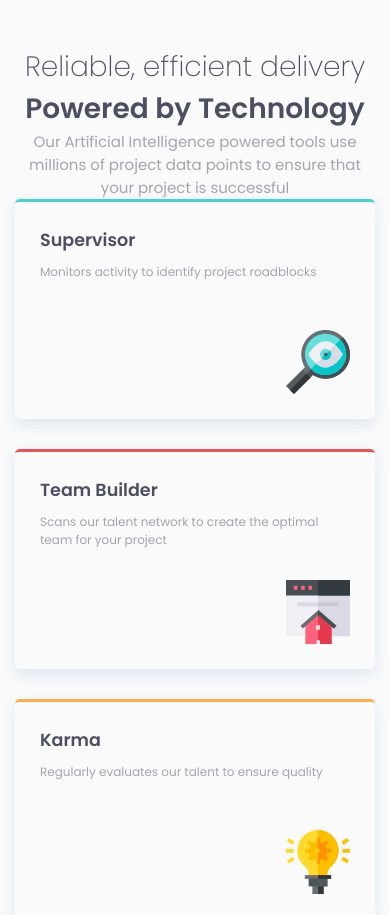
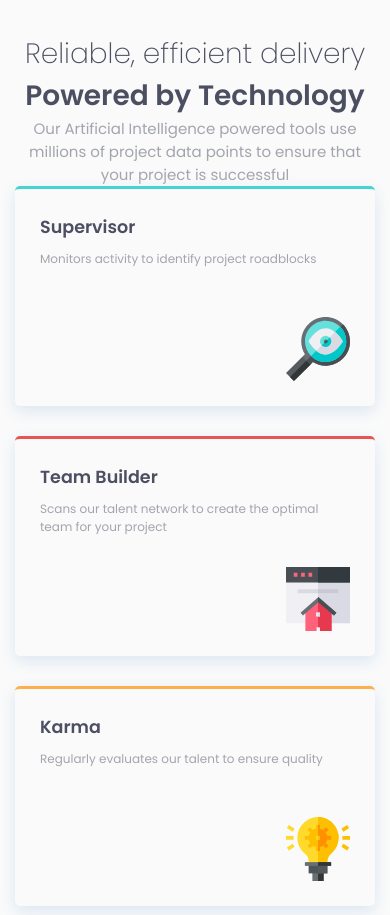
Before and after one commit to Etern41/four-card-feature-section-master, a plain HTML site: page index.html in a window 390 px wide. Shown: the top 915 px of the page. Drawn offline with Linux system fonts and the light colour scheme.

Commit message:
fix mob display

```diff
--- a/app.css
+++ b/app.css
@@ -95,9 +95,10 @@ section {
 }
 @media screen and (max-width: 1024px) {
   body {
-    height: 150vh;
+    height: 100%;
   }
   main {
+    height: 100%;
     width: 360px;
     margin-top: 25pt;
   }
```
